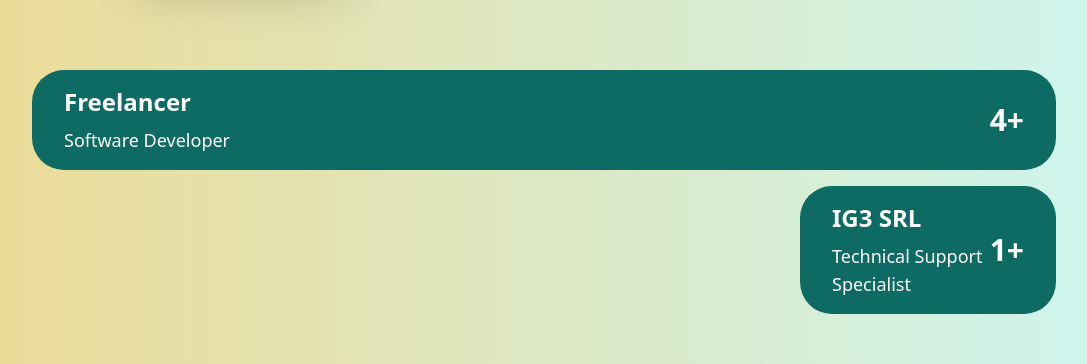
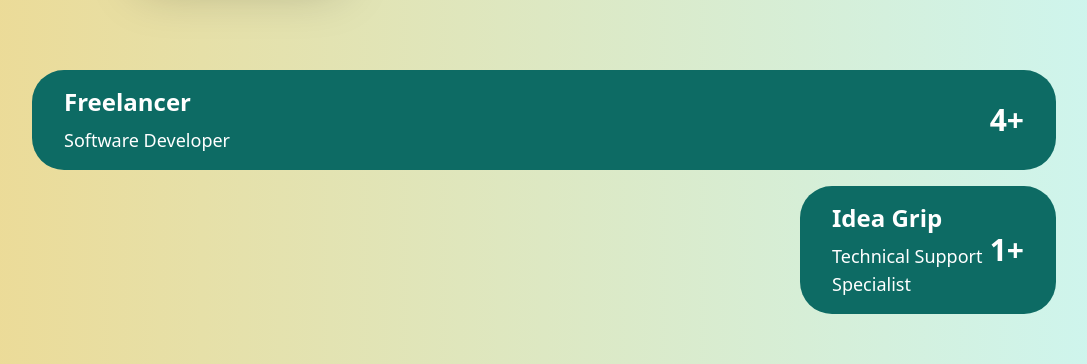
Before and after one commit to Ale-1508/portfolio, a Next.js app: page /about in a window 1280 px wide. Shown: the part 694-1058 px from the top of the page, without its empty margins (96-1183 px from the left). Built offline with nearby package versions, Linux system fonts and the light colour scheme.

Commit message:
Fixed TimeLine component to include experiences

```diff
--- a/src/app/about/components/TimeLine.tsx
+++ b/src/app/about/components/TimeLine.tsx
@@ -1,6 +1,8 @@
 "use client";
 
 import { useEffect, useState } from "react"
+import { workExperiences } from "@/app/experience/data/experiences";
+import Link from "next/link";
 
 const experiences = [
   {
@@ -21,9 +23,9 @@ const experiences = [
   },
 ];
 
-const getDateDifference = (from: number, to: number | undefined, onGoing: boolean): number => {
+const getDateDifference = (from: number, to: number | undefined): number => {
   const currentYear = new Date().getFullYear();
-  if (onGoing) {
+  if (!to) {
     return Math.min(currentYear - from, 4);
   } else if (to !== undefined) {
     const diff = to - from;
@@ -41,6 +43,7 @@ const TimeLine = () => {
     width: 0,
     height: 0
   });
+  const today = new Date();
 
   const handleResize = () => {
     setWindowSize({
@@ -71,15 +74,19 @@ const TimeLine = () => {
     <div className={`grid grid-cols-1 ml:grid-cols-4 gap-y-4
       transition-transform duration-700 ease-out ${isVisible ? 'translate-y-0 opacity-100' : '-translate-y-10 opacity-0'}
     `}>
-      {experiences.map((experience) => {
-        const dateDifference = getDateDifference(experience.from, experience.to, experience.onGoing);
+      {workExperiences.map((experience) => {
+        const dateDifference = getDateDifference(
+          experience.period.start.getFullYear(),
+          experience.period.end?.getFullYear()
+        );
         const containerStyle = windowSize.width >= 896
-          ? {gridColumn: `${getLastDigit(experience.from) + 1} / span ${dateDifference}`}
+          ? {gridColumn: `${getLastDigit(experience.period.start.getFullYear()) + 1} / span ${dateDifference}`}
           : {}
 
         return (
-          <div
+          <Link
             key={experience.id}
+            href={`/experience?${experience.company}`}
             style={containerStyle}
             className="
               timeline-media
@@ -97,8 +104,8 @@ const TimeLine = () => {
                 text-md lg:text-lg
               '>{experience.role}</h3>
             </div>
-            <h1 className='text-3xl font-semibold'>{dateDifference}{ experience.onGoing ? "+" : ""}</h1>
-          </div>
+            <h1 className='text-3xl font-semibold'>{dateDifference}{ !experience.period.end ? "+" : ""}</h1>
+          </Link>
         );
       })}
     </div>
```
